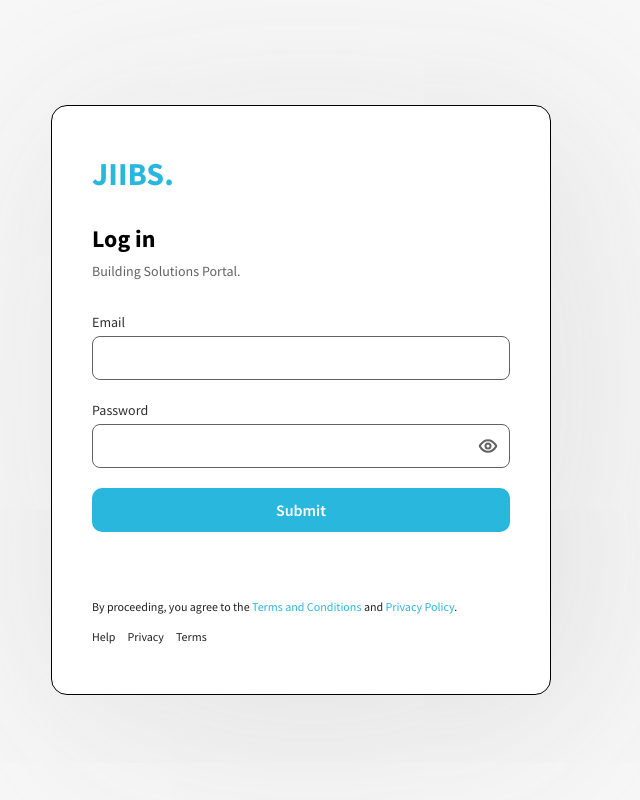
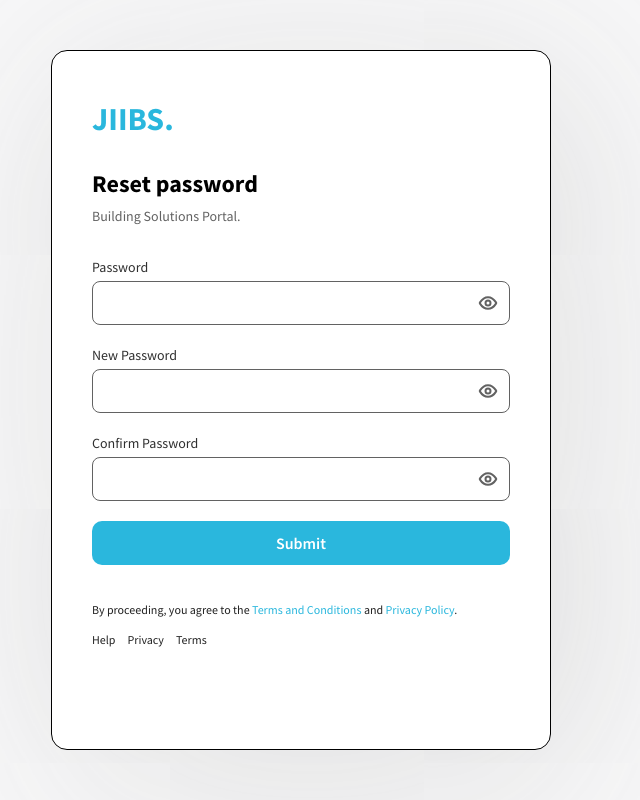
Before and after one commit to Dheeraj-Bangera/jiibs-frontend-agents, a React (Vite) app: page /reset-password in a window 1280 px wide. Before the commit this address led to /login. Shown: the whole page, without its empty margins (339-979 px from the left). Built offline with nearby package versions, Linux system fonts and the light colour scheme.

Commit message:
added few todos, added states to reset password page

```diff
--- a/src/App.jsx
+++ b/src/App.jsx
@@ -12,9 +12,10 @@ function App() {
       <AuthProvider>
         <Routes>
           <Route path="/login" element={<LoginPage />} />
-          <Route element={<PrivateRoutes />}>
-            <Route path="/reset-password" element={<ResetPassword />} />
-          </Route>
+          {/* TODO: uncomment these routes, so that reset password becomes private route */}
+          {/* <Route element={<PrivateRoutes />}> */}
+          <Route path="/reset-password" element={<ResetPassword />} />
+          {/* </Route> */}
           <Route path="*" element={<MainLayoutRoutes />} />
         </Routes>
       </AuthProvider>
--- /dev/null
+++ b/src/constants.js
@@ -0,0 +1 @@
+export const BASE_API_URL = "http://localhost:8080"
--- a/src/context/AuthContext.jsx
+++ b/src/context/AuthContext.jsx
@@ -6,7 +6,7 @@ const AuthProvider = ({ children }) => {
   const [isLoggedIn, setIsLoggedIn] = useState(false);
   const [user, setUser] = useState({});
   const navigate = useNavigate();
-
+  //TODO: to fetch token from local storage or cookies and set the userdata to context
   const login = (userData) => {
     setIsLoggedIn(true);
     setUser(userData);
--- a/src/pages/buildings/components/ActionBar.jsx
+++ b/src/pages/buildings/components/ActionBar.jsx
@@ -3,26 +3,19 @@ import Button from "../../../components/Button/Button";
 import left_arrow from "../../../assets/left_arrow.png";
 import right_arrow from "../../../assets/right_arrow.png";
 import axios from "axios";
+import { BASE_API_URL } from "../../../constants";
 
 export default function ActionBar({ title, formData }) {
-  // fix the problems in my code
   const postData = async () => {
-    // console.log(formData);
     const newFormData = new FormData();
 
     for (let key in formData) {
-      // if (typeof formData[key] === "object" && formData[key] !== null) {
-      // newFormData.append(key, JSON.stringify(formData[key]));
-      // } else {
       newFormData.append(key, formData[key]);
-      // }
     }
-    // for (let key in formData) {
-    //   // console.log(`${key} : ${newFormData.get(key)}`);
-    // }
+
     try {
       const res = await axios.post(
-        "http://localhost:8080/api/building/addBuilding",
+        `${BASE_API_URL}/api/building/addBuilding`,
         newFormData,
         {
           headers: {
--- a/src/pages/buildings/components/ActionBarUnit.jsx
+++ b/src/pages/buildings/components/ActionBarUnit.jsx
@@ -2,25 +2,19 @@ import React from "react";
 import Button from "../../../components/Button/Button";
 import left_arrow from "../../../assets/left_arrow.png";
 import right_arrow from "../../../assets/right_arrow.png";
-import axios from "axios"
+import axios from "axios";
+import { BASE_API_URL } from "../../../constants";
 
 export default function ActionBarUnit({ title, formData }) {
-  const postData = async()=>{
+  const postData = async () => {
     const newFormData = new FormData();
 
     for (let key in formData) {
-      // if (typeof formData[key] === "object" && formData[key] !== null) {
-      // newFormData.append(key, JSON.stringify(formData[key]));
-      // } else {
       newFormData.append(key, formData[key]);
-      // }
     }
-  //   for (let key in formData) {
-  //     console.log(`${key} : ${newFormData.get(key)}`);
-  //   }
-  // console.log(newFormData);
+
     const res = await axios.post(
-    "http://localhost:8080/api/unit/addUnit",
+      `${BASE_API_URL}/api/unit/addUnit`,
       newFormData,
       {
         headers: {
@@ -28,15 +22,17 @@ export default function ActionBarUnit({ title, formData }) {
         },
       }
     );
-    alert(res.data.message)
-  }
+    alert(res.data.message);
+  };
   return (
     <div className="flex items-center w-full justify-between max-sm:justify-end max-sm:pr-[15px]">
       <div className="text-[16px] sm:text-[26px] font-semibold max-sm:hidden sm:leading-[80%]">
         {title}
       </div>
       <div className="flex gap-x-4">
-        <Button style="secondary" onClick={postData} >Publish</Button>
+        <Button style="secondary" onClick={postData}>
+          Publish
+        </Button>
         <Button onClick={() => console.log(formData)} style="secondary">
           View
         </Button>
--- a/src/pages/login/LoginPage.jsx
+++ b/src/pages/login/LoginPage.jsx
@@ -8,14 +8,13 @@ const LoginPage = () => {
   const [emailError, setEmailError] = useState(null);
   const [password, setPassword] = useState("");
   const [passwordError, setPasswordError] = useState(null);
-  const [buttonDisabled, setButtonDisabled] = useState(true);
 
   const { login } = useContext(AuthContext);
   const navigate = useNavigate();
 
   const submitHandler = () => {
     //TODO: complete submit handler with actual login
-    if (buttonDisabled) return;
+    if (emailError || passwordError) return;
     login({ name: "Rohan Kumar" });
     navigate("/");
   };
@@ -24,20 +23,16 @@ const LoginPage = () => {
     const emailRegex = /^[^\s@]+@[^\s@]+\.[^\s@]+$/;
     if (emailRegex.test(email) || email.length == 0) {
       setEmailError(null);
-      if (!passwordError) setButtonDisabled(false);
     } else {
       setEmailError("Please enter a valid email");
-      setButtonDisabled(true);
     }
   };
 
   const validatePassword = (pass) => {
     if (pass.length > 3 || pass.length == 0) {
       setPasswordError(null);
-      if (!emailError) setButtonDisabled(false);
     } else {
       setPasswordError("Password should be more than 3 digits");
-      setButtonDisabled(true);
     }
   };
   return (
@@ -76,18 +71,16 @@ const LoginPage = () => {
                 onBlurHandler={validatePassword}
               />
               <button
-                className={`bg-primary text-white text-[16px] font-semibold w-full h-[46px] sm:h-[44px] rounded-[10px] ${
-                  !buttonDisabled && "hover:bg-[#1a96b7]"
-                } `}
+                className="bg-primary text-white text-[16px] font-semibold w-full h-[46px] sm:h-[44px] rounded-[10px] hover:bg-[#1a96b7]"
                 onClick={submitHandler}
-                disabled={buttonDisabled}
               >
+                {/* TODO: implement loading state */}
                 Submit
               </button>
             </div>
           </div>
         </div>
-        <div className="flex flex-col text-[12px] mt-auto">
+        <div className="flex flex-col text-[12px] sm:mt-0 mt-auto">
           <p className="mb-[12px]">
             By proceeding, you agree to the{" "}
             <Link to="#" className="text-blue">
--- a/src/pages/password-reset/ResetPassword.jsx
+++ b/src/pages/password-reset/ResetPassword.jsx
@@ -1,11 +1,44 @@
-import React from "react";
+import React, { useState } from "react";
 import { Link } from "react-router-dom";
 import ValidInput from "../../components/ValidInput/ValidInput";
 
 const LoginPage = () => {
+  const [oldPassword, setOldPassword] = useState("");
+  const [newPassword, setNewPassword] = useState("");
+  const [confirmNewPassword, setConfirmNewPassword] = useState("");
+  const [oldPassError, setOldPassError] = useState(null);
+  const [newPassError, setNewPassError] = useState(null);
+  const [confirmPassError, setConfirmPassError] = useState(null);
+
+  const submitHandler = () => {
+    //TODO: complete submit handler
+  };
+
+  const validateOldPassword = (pass) => {
+    if (pass.length > 3 || pass.length == 0) {
+      setOldPassError(null);
+    } else {
+      setOldPassError("Password should be more than 3 digits");
+    }
+  };
+  const validateNewPassword = (pass) => {
+    if (pass.length > 3 || pass.length == 0) {
+      setNewPassError(null);
+    } else {
+      setNewPassError("Password should be more than 3 digits");
+    }
+  };
+
+  const validateConfirmPassword = (pass) => {
+    if (pass === newPassword) {
+      setConfirmPassError(null);
+    } else {
+      setConfirmPassError("Passwords do not match");
+    }
+  };
   return (
     <main className="w-full h-[100vh] flex items-center justify-center">
-      <div className="sm:w-[500px] w-full sm:h-[650px] h-full sm:py-[48px] sm:px-[40px] py-[40px] px-[30px] flex flex-col items-start gap-[36px] bg-white border-[1px] sm:border-solid sm:border-black sm:rounded-[16px] sm:shadow-[20px_28px_210px_rgba(218,218,218,0.94)]">
+      <div className="sm:w-[500px] w-full sm:h-[700px] h-full sm:py-[48px] sm:px-[40px] py-[40px] px-[30px] flex flex-col items-start gap-[36px] bg-white border-[1px] sm:border-solid sm:border-black sm:rounded-[16px] sm:shadow-[20px_28px_210px_rgba(218,218,218,0.94)]">
         <div className="flex flex-col gap-[30px] w-full justify-start">
           <h1 className="text-[32px] leading-[40px] font-bold text-blue">
             JIIBS.
@@ -20,24 +53,44 @@ const LoginPage = () => {
               </h3>
             </div>
             <div className="flex flex-col gap-[20px] justify-start">
-              <ValidInput type="password" inputName="Password" placeholder="" />
+              <ValidInput
+                type="password"
+                inputName="Password"
+                placeholder=""
+                value={oldPassword}
+                setValue={setOldPassword}
+                error={oldPassError}
+                onBlurHandler={validateOldPassword}
+              />
               <ValidInput
                 type="password"
                 inputName="New Password"
                 placeholder=""
+                value={newPassword}
+                setValue={setNewPassword}
+                error={newPassError}
+                onBlurHandler={validateNewPassword}
               />
               <ValidInput
                 type="password"
                 inputName="Confirm Password"
                 placeholder=""
+                value={confirmNewPassword}
+                setValue={setConfirmNewPassword}
+                error={confirmPassError}
+                onBlurHandler={validateConfirmPassword}
               />
-              <button className="bg-primary text-white text-[16px] font-semibold w-full hover:bg-[#1a96b7] h-[46px] sm:h-[44px] rounded-[10px]">
+              <button
+                className="bg-primary text-white text-[16px] font-semibold w-full hover:bg-[#1a96b7] h-[46px] sm:h-[44px] rounded-[10px]"
+                onClick={submitHandler}
+              >
+                {/* TODO: implement loading state */}
                 Submit
               </button>
             </div>
           </div>
         </div>
-        <div className="flex flex-col text-[12px] mt-auto">
+        <div className="flex flex-col text-[12px] sm:mt-0 mt-auto">
           <p className="mb-[12px]">
             By proceeding, you agree to the{" "}
             <Link to="#" className="text-blue">
```
Lines whose indentation alone changed are shown as unchanged.
